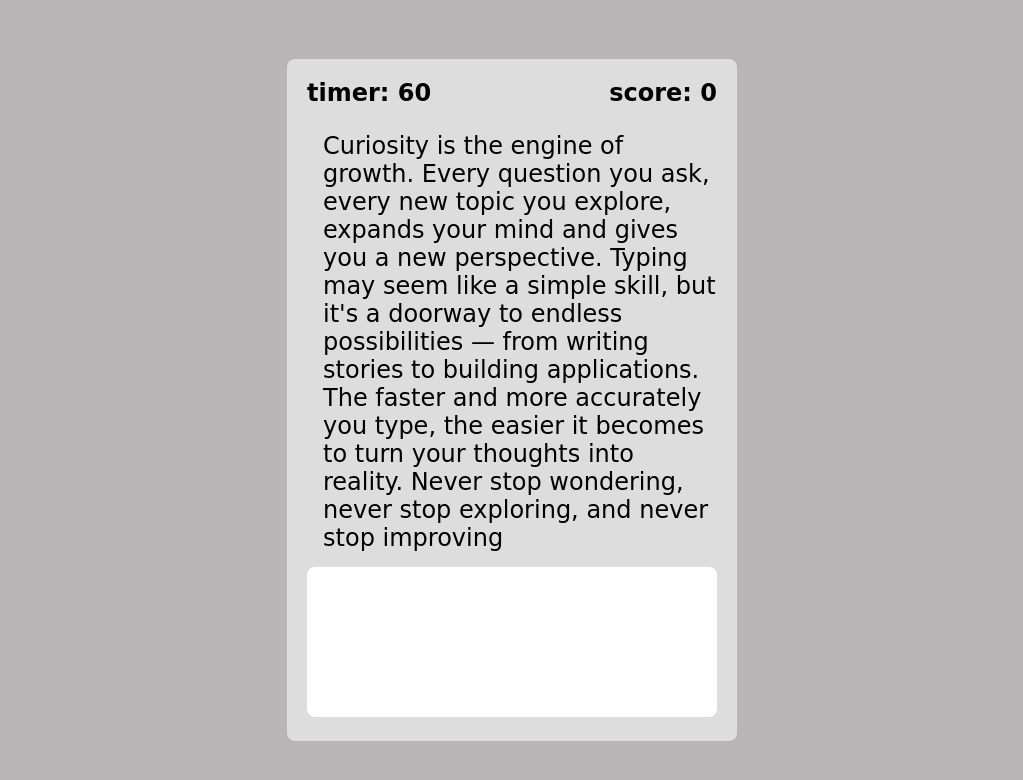
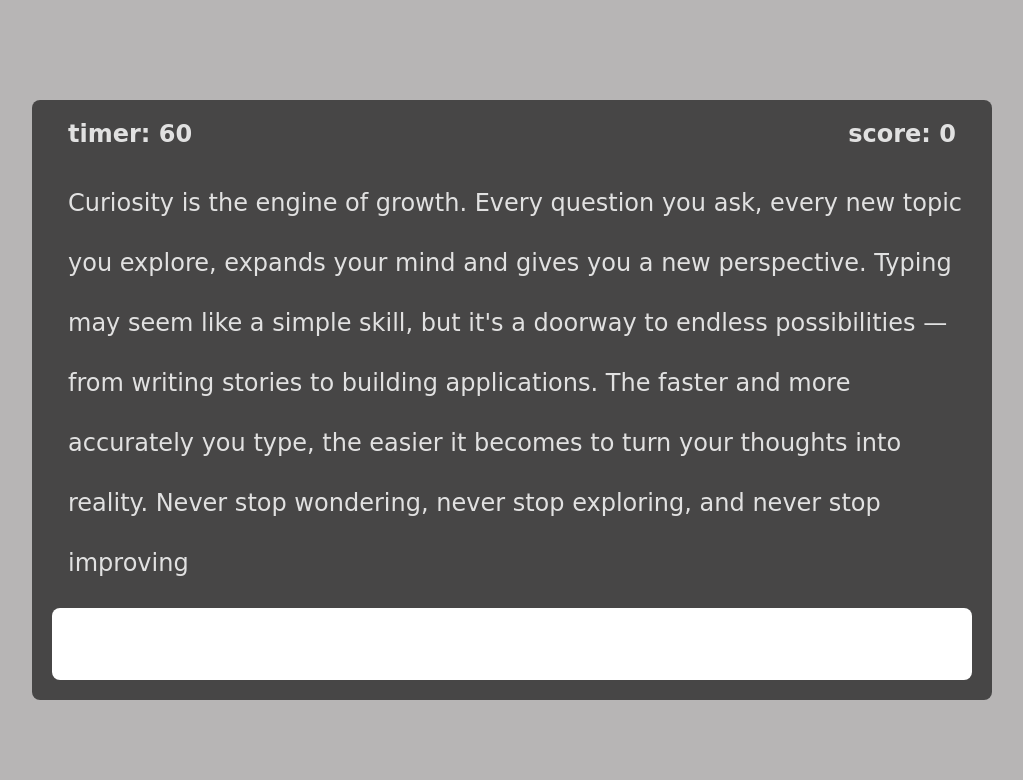
Before and after one commit to TahaIrhmourra/Memory-Game-Typing-Speed-Game, a plain HTML site: page typingSpeedGame.html in a window 1280 px wide. Shown: the whole page, without its empty margins (128-1151 px from the left). Drawn offline with Linux system fonts and the light colour scheme; a web font is replaced by a local one.

Commit message:
mise a jour sur les couleur e la taille du box (container)

```diff
--- a/typingSpeedGame.css
+++ b/typingSpeedGame.css
@@ -7,13 +7,13 @@
 }
 
 body {
-    width: 350px;
-    height: 100vh;
     display: flex;
     justify-content: center;
     align-items: center;
     flex-direction: column;
     margin: auto;
+    width: 100vw;
+    height: 100vh;
     text-align: center;
     background-color: rgba(19, 12, 12, 0.301);
     font-family: "Momo Signature", cursive;
@@ -29,8 +29,12 @@ body {
 }
 
 .container {
-    width: 450px;
-    background-color: #ddd;
+    display: flex;
+    flex-direction: column;
+    justify-content: space-around;
+    width: 75%;
+    height: 75%;
+    background-color: #0000009c;
     padding: 20px;
     border-radius: 8px;
 }
@@ -44,19 +48,24 @@ body {
 
 .stats h1 {
     font-size: 24px;
+    color: #ffffffd6;
+    margin-left: 16px;
+    margin-right: 16px;
 }
 
 .to-type {
     font-size: 24px;
     margin-bottom: 15px;
-    margin-left: calc(15px + 1px);
+    margin-left: 16px;
     text-align: left;
+    color: #ffffffd6;
+    line-height: 2.5;
 }
 
 textarea {
     resize: none;
     width: 100%;
-    height: 150px;
+    height: 250px;
     outline: none;
     border: none;
     border-radius: 8px;
```
